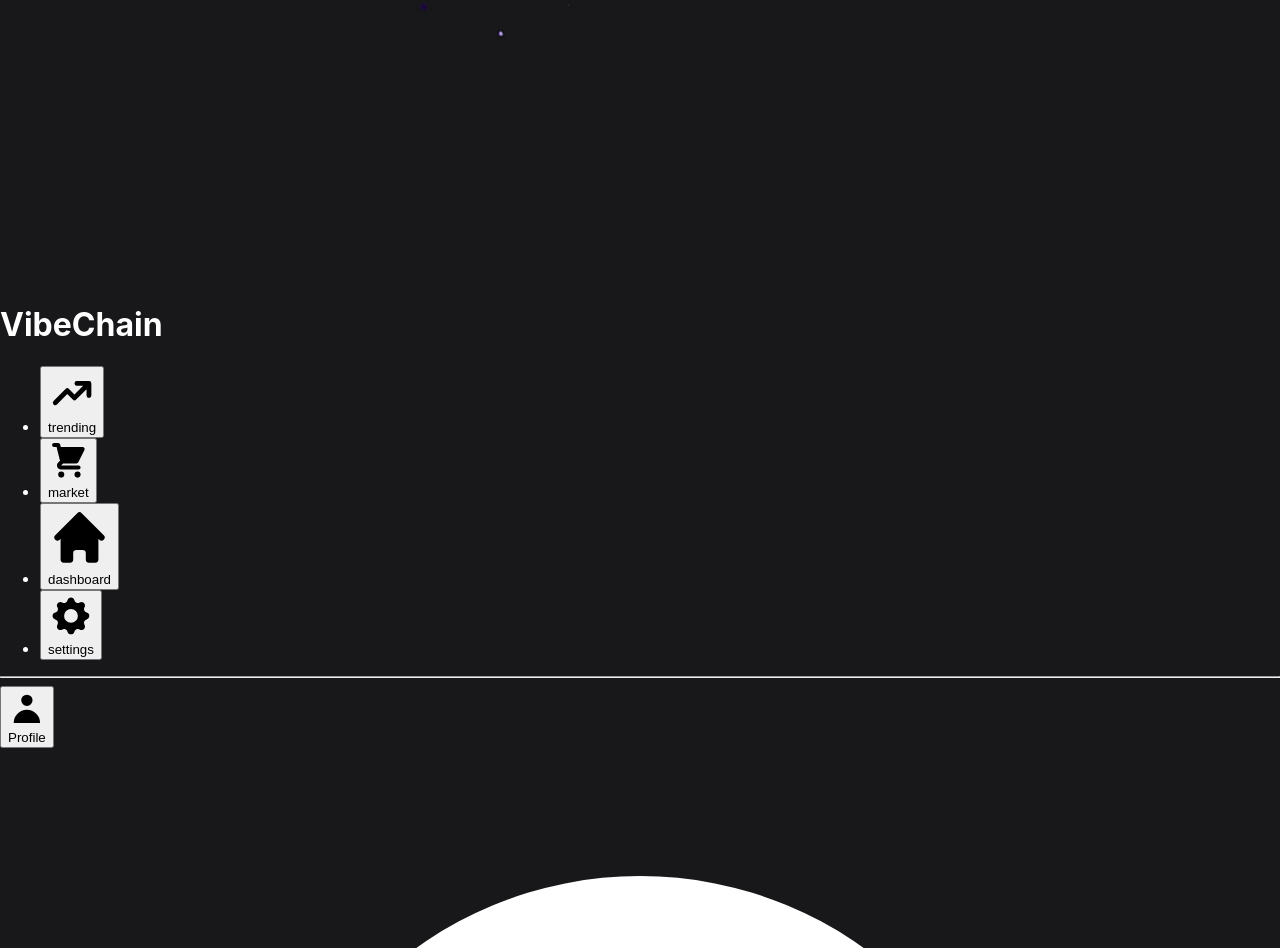
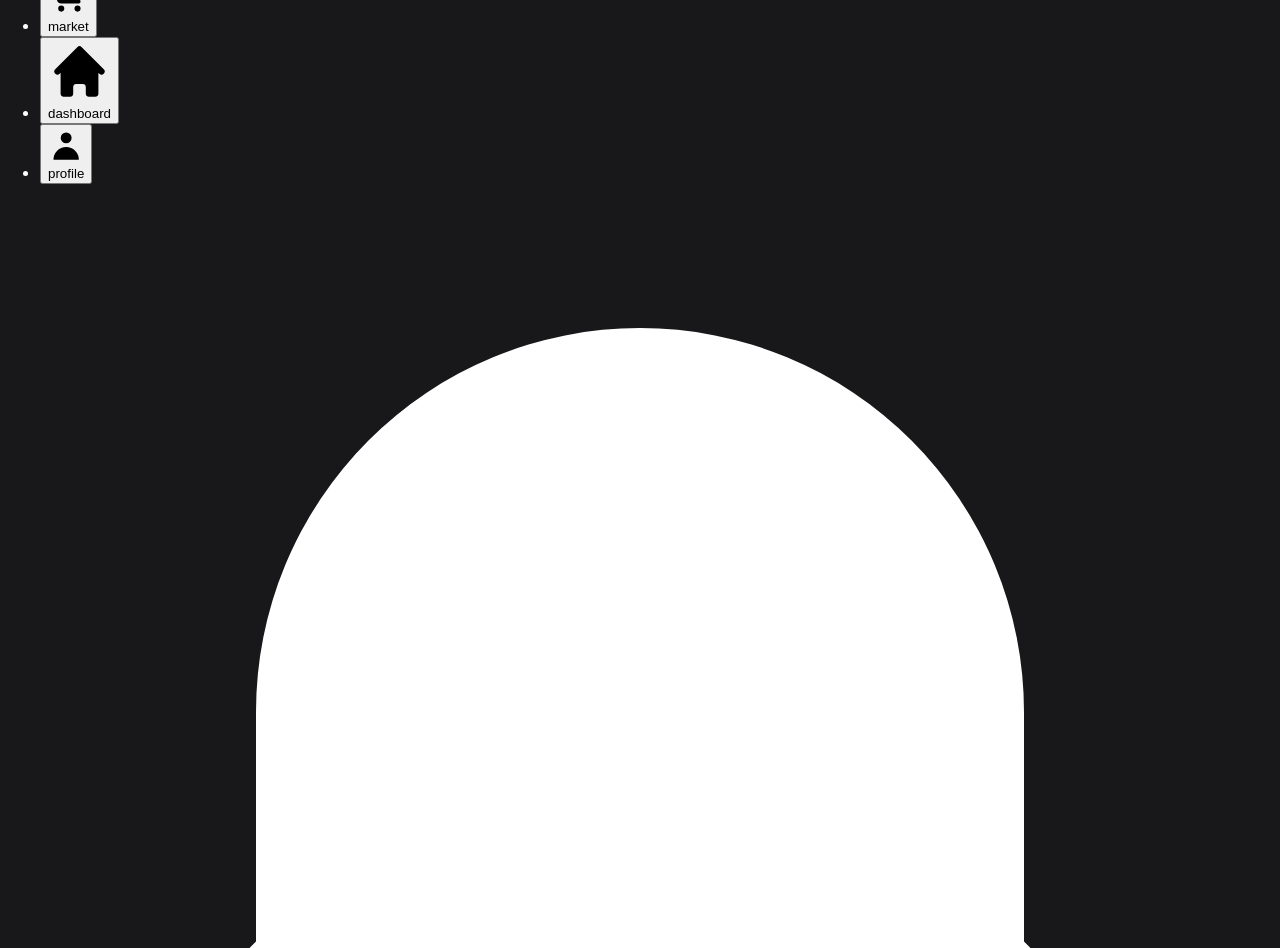
Before and after one commit to SnehalSharma05/VibeChain, a React (Create React App) app: page / in a window 1280 px wide. Shown: the part 720-1668 px from the top of the page. Built offline with nearby package versions, Linux system fonts and the light colour scheme.

Commit message:
sidebar, logo fix

```diff
--- a/src/components/UserDashboard.tsx
+++ b/src/components/UserDashboard.tsx
@@ -65,10 +65,10 @@ const Icons = {
       />
     </>
   ),
-  settings: () => (
+  profile: () => (
     <path
       fillRule="evenodd"
-      d="M11.49 3.17c-.38-1.56-2.6-1.56-2.98 0a1.532 1.532 0 01-2.286.948c-1.372-.836-2.942.734-2.106 2.106.54.886.061 2.042-.947 2.287-1.561.379-1.561 2.6 0 2.978a1.532 1.532 0 01.947 2.287c-.836 1.372.734 2.942 2.106 2.106a1.532 1.532 0 012.287.947c.379 1.561 2.6 1.561 2.978 0a1.533 1.533 0 012.287-.947c1.372.836 2.942-.734 2.106-2.106a1.533 1.533 0 01.947-2.287c1.561-.379 1.561-2.6 0-2.978a1.532 1.532 0 01-.947-2.287c.836-1.372-.734-2.942-2.106-2.106a1.532 1.532 0 01-2.287-.947zM10 13a3 3 0 100-6 3 3 0 000 6z"
+      d="M10 9a3 3 0 100-6 3 3 0 000 6zm-7 9a7 7 0 1114 0H3z"
       clipRule="evenodd"
     />
   ),
@@ -556,17 +556,23 @@ function SidebarItem({
 
 function SidebarLeft() {
   const [activeSection, setActiveSection] = useState("trending");
-
   useEffect(() => {
     const handleScroll = () => {
-      const sections = ["trending", "market", "dashboard", "settings"];
-      const scrollPosition = window.scrollY;
+      const sections = ["trending", "market", "dashboard", "profile"];
+      const scrollPosition = window.scrollY + window.innerHeight;
+      const documentHeight = document.documentElement.scrollHeight;
+
+      // Check if we're at the bottom of the page
+      if (scrollPosition >= documentHeight - 50) {
+        setActiveSection("profile"); // Highlight last section
+        return;
+      }
 
       sections.forEach(section => {
         const element = document.getElementById(section);
         if (element) {
           const { offsetTop, offsetHeight } = element;
-          if (scrollPosition >= offsetTop && scrollPosition < offsetTop + offsetHeight) {
+          if (window.scrollY >= offsetTop && window.scrollY < offsetTop + offsetHeight) {
             setActiveSection(section);
           }
         }
@@ -576,11 +582,10 @@ function SidebarLeft() {
     window.addEventListener('scroll', handleScroll);
     return () => window.removeEventListener('scroll', handleScroll);
   }, []);
-
   return (
     <div className="hidden lg:flex h-screen flex-col justify-between w-48 fixed left-0 top-0 bottom-0 pt-24">
       <ul className="space-y-8">
-        {["trending", "market", "dashboard", "settings"].map((key, index) => (
+        {["trending", "market", "dashboard", "profile"].map((key, index) => (
           <SidebarItem
             key={key}
             text={key as keyof typeof Icons}
@@ -593,20 +598,7 @@ function SidebarLeft() {
           />
         ))}
       </ul>
-      <div className="pb-5 px-4">
-        <hr className="mb-5 text-zinc-700" />
-        <button
-          onClick={() => document.getElementById('profile')?.scrollIntoView({ behavior: 'smooth' })}
-          className="py-2 flex items-center text-zinc-500 hover:text-white transition-colors w-full"
-        >
-          <span className="bg-zinc-800 w-8 h-8 grid place-items-center mr-2 rounded-md">
-            <svg xmlns="http://www.w3.org/2000/svg" className="h-5 w-5" viewBox="0 0 20 20" fill="currentColor">
-              <path fillRule="evenodd" d="M10 9a3 3 0 100-6 3 3 0 000 6zm-7 9a7 7 0 1114 0H3z" clipRule="evenodd" />
-            </svg>
-          </span>
-          Profile
-        </button>
-      </div>
+
     </div>
   );
 }
@@ -658,7 +650,6 @@ export default function MainBody() {
             <div id="trending"><Content /></div>
             <div id="market"><Items walletAddress={walletAddress} /></div>
             <div id="dashboard"><ArtistDashboard onUpload={handleAction} /></div>
-            <div id="settings">{/* Your settings component */}</div>
             <div id="profile"><ProfileSection /></div>
           </div>
           <SidebarRight />
```
Also changed, not shown: public/logo.png.
